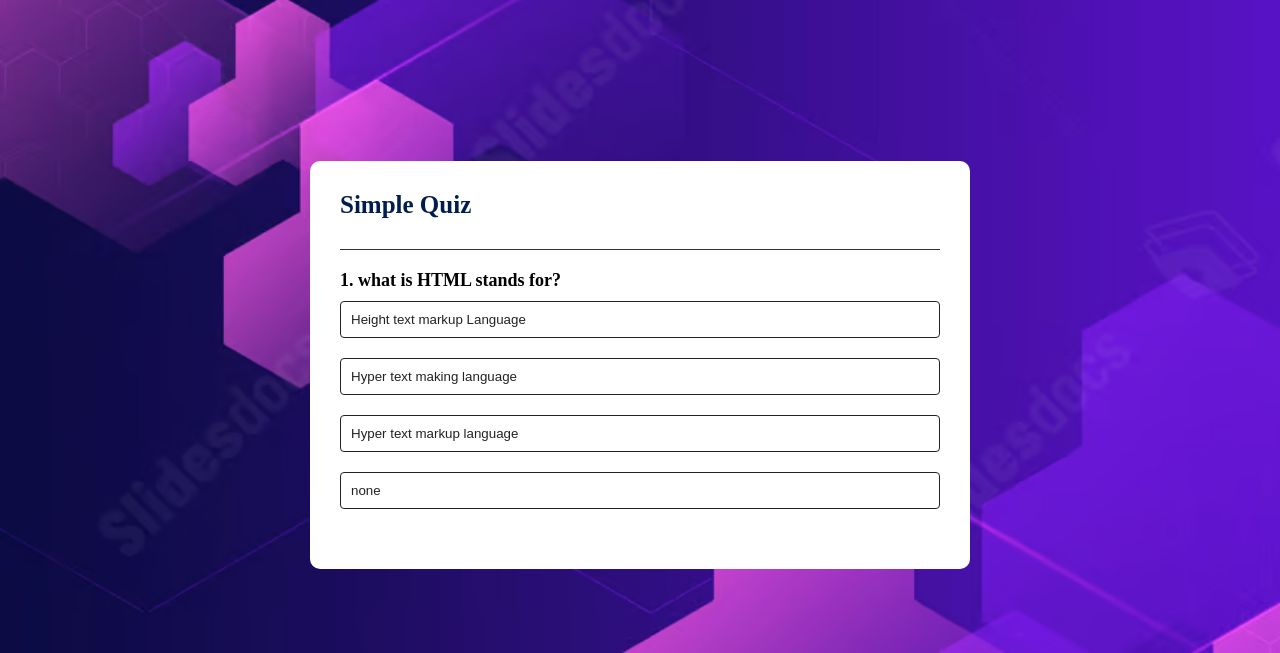
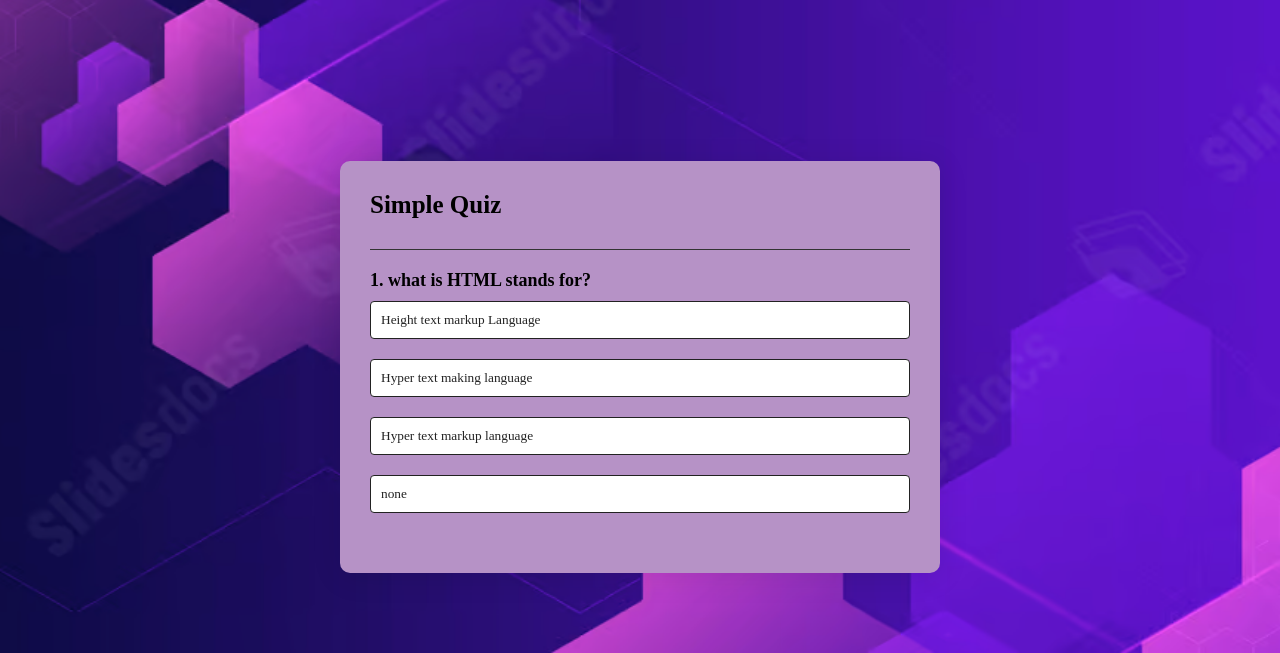
Before and after one commit to Rupali2507/MyQuiz, a plain HTML site: page index.html in a window 1280 px wide. Shown: the part 147-800 px from the top of the page. Drawn offline with Linux system fonts and the light colour scheme.

Commit message:
commit 13

```diff
--- a/style.css
+++ b/style.css
@@ -1,26 +1,34 @@
 *{
     margin: 0;
     padding: 0;
+    font-family: 'Poppins', 'sans-serif';
+    box-sizing: border-box;
 
 }
 body{
     background-image: url(bg.avif);
 
     background-size: cover;
+    background-repeat: no-repeat;
+    background-position: top;
+    min-height: 100vh;
 }
 .app{
-    background:#fff ;
-    width:90%;
+    width: 90%;
     max-width: 600px;
-    margin: 100px auto 0;
     border-radius: 10px;
     padding: 30px;
+    margin: 100px auto 0;
+     box-shadow: 0 4px 30px rgba(0, 0, 0, 0.1);
+     backdrop-filter: blur(10px);
+    -webkit-backdrop-filter: blur(10px);
+    background-color: #b692c6;
 
 
 }
 .app h1{
     font-size: 25px;
-    color: #001e4d;
+    /* color: #001e4d; */
     font-weight: 600;
     border-bottom: 1px solid #333;
     padding-bottom: 30px;
--- /dev/null
+++ b/style1.css
@@ -0,0 +1,90 @@
+* {
+    margin: 0;
+    padding: 0;
+    font-family: 'Poppins', 'sans-serif';
+    box-sizing: border-box;
+}
+
+body {
+    background-image: url("image.jpg");
+    background-size: cover;
+    background-repeat: no-repeat;
+    background-position: top;
+    min-height: 100vh;
+}
+
+.app {
+    background: rgba(255, 255, 255, 0.2);
+    width: 90%;
+    max-width: 600px;
+    border-radius: 10px;
+    padding: 30px;
+    margin: 100px auto 0;
+    box-shadow: 0 4px 30px rgba(0, 0, 0, 0.1);
+    backdrop-filter: blur(10px);
+    -webkit-backdrop-filter: blur(10px);
+}
+
+.app h1 {
+    font-size: 25 px;
+    color: #001e4d;
+    font-weight: 600;
+    border-bottom: 1px solid #333333;
+    padding-bottom: 30px;
+}
+
+.quiz {
+    padding: 20px 0;
+}
+
+.quiz h2 {
+    font-size: 18px;
+    color: #001e4d;
+    font-weight: 600;
+}
+
+.btn {
+    background: white;
+    color: #222222;
+    font-weight: 525;
+    width: 100%;
+    border: 1px solid #222222;
+    padding: 10px;
+    margin: 10px 0;
+    text-align: left;
+    border-radius: 4px;
+    cursor: pointer;
+    transition: all 0.3s;
+}
+
+.btn:hover:not([disabled]) {
+    background: #222222;
+    color: white;
+}
+
+.btn:disabled {
+    cursor: no-drop;
+}
+
+#next-btn {
+    background: #001e4d;
+    color: white;
+    font-weight: 500;
+    width: 150px;
+    border: 0;
+    padding: 10px;
+    margin: 20px auto 0;
+    border-radius: 4px;
+    cursor: pointer;
+    display: none;
+
+}
+
+.correct {
+    background: #9aeabc;
+
+}
+
+.incorrect {
+    background: #ff9393;
+}
```
